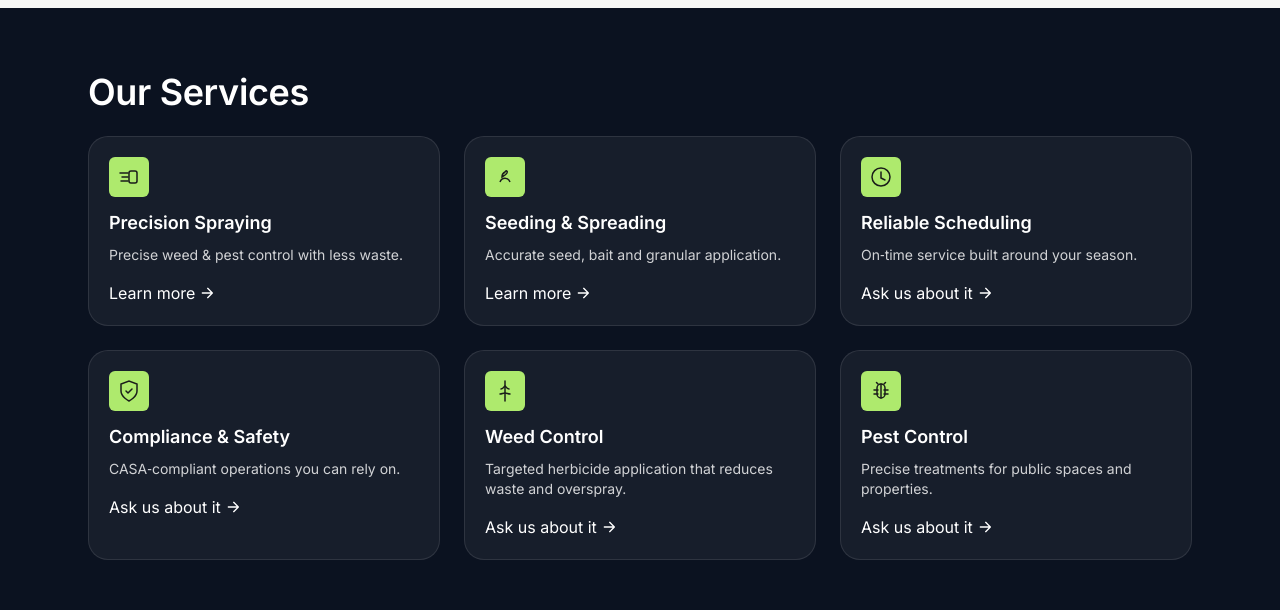
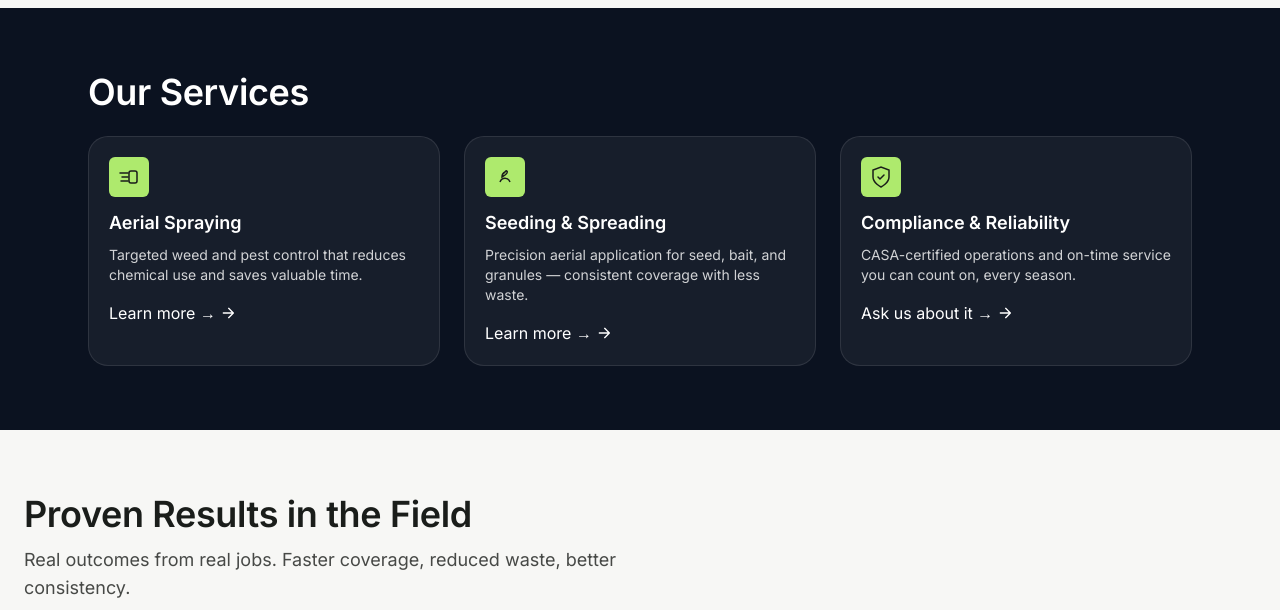
Before and after one commit to josh-thompson13/ads-website, a Next.js app: page / in a window 1280 px wide. Shown: the part 960-1570 px from the top of the page. Built offline with nearby package versions, Linux system fonts and the light colour scheme; no server answers.

Commit message:
Our servies updated

```diff
--- a/src/app/(marketing)/page.tsx
+++ b/src/app/(marketing)/page.tsx
@@ -128,8 +128,9 @@ export default function HomePage() {
           <h2 className="h2">Our Services</h2>
           <div className="mt-6 grid gap-6 sm:grid-cols-2 lg:grid-cols-3">
             <FeatureCard
-              title="Precision Spraying"
+              title="Aerial Spraying"
               href="/services/spraying"
+              ctaLabel="Learn more →"
               icon={
                 <svg viewBox="0 0 24 24" className="h-6 w-6" aria-hidden>
                   <path
@@ -159,11 +160,12 @@ export default function HomePage() {
                 </svg>
               }
             >
-              Precise weed & pest control with less waste.
+              Targeted weed and pest control that reduces chemical use and saves valuable time.
             </FeatureCard>
             <FeatureCard
               title="Seeding & Spreading"
               href="/services/seeding-spreading"
+              ctaLabel="Learn more →"
               icon={
                 <svg viewBox="0 0 24 24" className="h-6 w-6" aria-hidden>
                   <path
@@ -181,39 +183,12 @@ export default function HomePage() {
                 </svg>
               }
             >
-              Accurate seed, bait and granular application.
-            </FeatureCard>
-            {/** Surveying & Mapping features removed */}
-            <FeatureCard
-              title="Reliable Scheduling"
-              href="/contact"
-              ctaLabel="Ask us about it"
-              icon={
-                <svg viewBox="0 0 24 24" className="h-6 w-6" aria-hidden>
-                  <circle
-                    cx="12"
-                    cy="12"
-                    r="9"
-                    stroke="currentColor"
-                    strokeWidth="1.5"
-                    fill="none"
-                  />
-                  <path
-                    d="M12 7v6l4 2"
-                    stroke="currentColor"
-                    strokeWidth="1.5"
-                    fill="none"
-                    strokeLinecap="round"
-                  />
-                </svg>
-              }
-            >
-              On‑time service built around your season.
+              Precision aerial application for seed, bait, and granules — consistent coverage with less waste.
             </FeatureCard>
             <FeatureCard
-              title="Compliance & Safety"
+              title="Compliance & Reliability"
               href="/contact"
-              ctaLabel="Ask us about it"
+              ctaLabel="Ask us about it →"
               icon={
                 <svg viewBox="0 0 24 24" className="h-6 w-6" aria-hidden>
                   <path
@@ -233,94 +208,7 @@ export default function HomePage() {
                 </svg>
               }
             >
-              CASA‑compliant operations you can rely on.
-            </FeatureCard>
-            <FeatureCard
-              title="Weed Control"
-              href="/contact"
-              ctaLabel="Ask us about it"
-              icon={
-                <svg viewBox="0 0 24 24" className="h-6 w-6" aria-hidden>
-                  <path
-                    d="M12 2v20"
-                    stroke="currentColor"
-                    strokeWidth="1.5"
-                    fill="none"
-                    strokeLinecap="round"
-                  />
-                  <path
-                    d="M8 10c2 0 3-2 4-3 1 1 2 3 4 3"
-                    stroke="currentColor"
-                    strokeWidth="1.5"
-                    fill="none"
-                    strokeLinecap="round"
-                  />
-                  <path
-                    d="M7 15c2 0 3-1 5-1s3 1 5 1"
-                    stroke="currentColor"
-                    strokeWidth="1.5"
-                    fill="none"
-                    strokeLinecap="round"
-                  />
-                </svg>
-              }
-            >
-              Targeted herbicide application that reduces waste and overspray.
-            </FeatureCard>
-            <FeatureCard
-              title="Pest Control"
-              href="/contact"
-              ctaLabel="Ask us about it"
-              icon={
-                <svg viewBox="0 0 24 24" className="h-6 w-6" aria-hidden>
-                  <path
-                    d="M8 9a4 4 0 0 1 8 0v6a4 4 0 0 1-8 0V9Z"
-                    stroke="currentColor"
-                    strokeWidth="1.5"
-                    fill="none"
-                    strokeLinejoin="round"
-                  />
-                  <path
-                    d="M12 5v14"
-                    stroke="currentColor"
-                    strokeWidth="1.5"
-                    fill="none"
-                    strokeLinecap="round"
-                  />
-                  <path
-                    d="M5 11h4M5 15h4"
-                    stroke="currentColor"
-                    strokeWidth="1.5"
-                    fill="none"
-                    strokeLinecap="round"
-                  />
-                  <path
-                    d="M19 11h-4M19 15h-4"
-                    stroke="currentColor"
-                    strokeWidth="1.5"
-                    fill="none"
-                    strokeLinecap="round"
-                  />
-                  <path
-                    d="M9 5 7.5 3.5"
-                    stroke="currentColor"
-                    strokeWidth="1.5"
-                    fill="none"
-                    strokeLinecap="round"
-                    strokeLinejoin="round"
-                  />
-                  <path
-                    d="M15 5 16.5 3.5"
-                    stroke="currentColor"
-                    strokeWidth="1.5"
-                    fill="none"
-                    strokeLinecap="round"
-                    strokeLinejoin="round"
-                  />
-                </svg>
-              }
-            >
-              Precise treatments for public spaces and properties.
+              CASA-certified operations and on-time service you can count on, every season.
             </FeatureCard>
           </div>
         </div>
```
